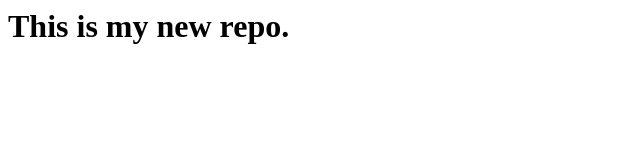
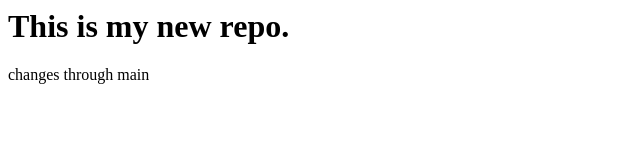
Before and after one commit to AashiGarg-tech/localrepo, a plain HTML site: page index.html in a window 1280 px wide. Shown: the whole page, without its empty margins (0-640 px from the left). Drawn offline with Linux system fonts and the light colour scheme.

Commit message:
line2 changes

```diff
--- a/index.html
+++ b/index.html
@@ -1 +1,2 @@
 <h1>This is my new repo.</h1>
+<p>changes through main</p>
```
